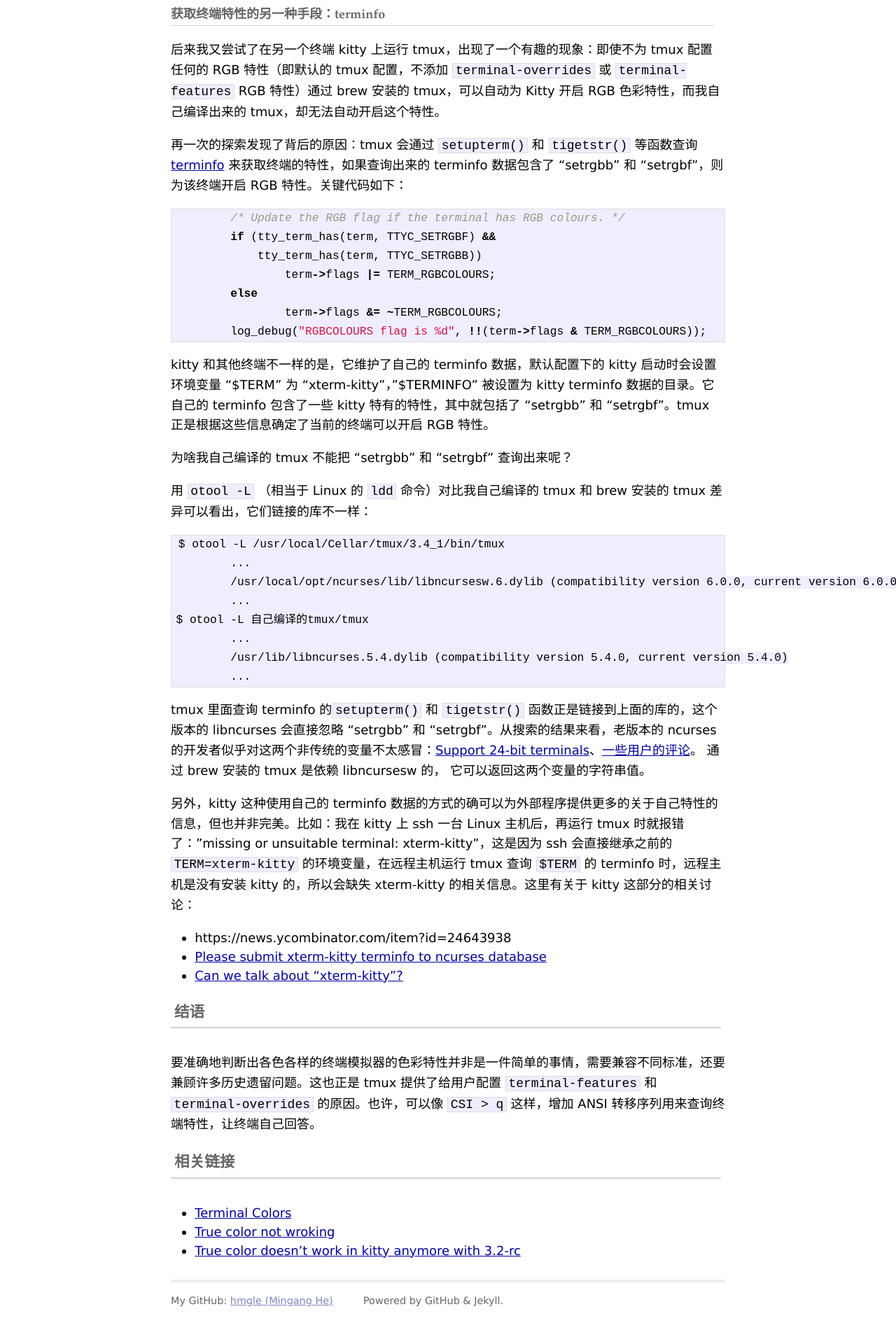
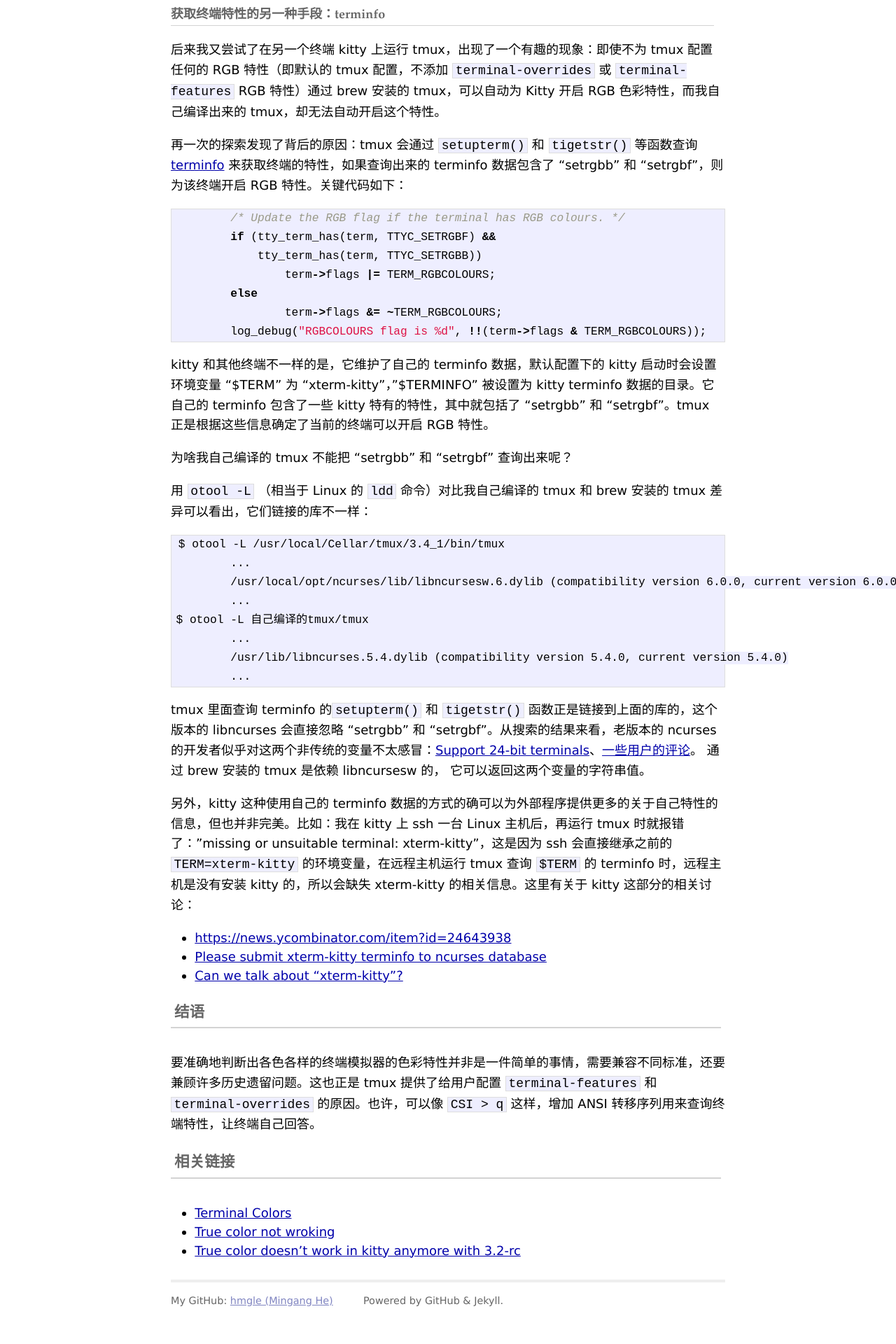
Before and after one commit to hmgle/hmgle.github.com, a Jekyll site: the page built from _posts/2024-05-12-term-color.md, in a window 1280 px wide. Shown: the part 3069-4989 px from the top of the page at 70% size. Built offline with Jekyll 4.4.1, drawn with Linux system fonts in a browser that asks for light colours; comment, search, counter and statistics services are not loaded.

Commit message:
Update: URL

```diff
--- a/_posts/2024-05-12-term-color.md
+++ b/_posts/2024-05-12-term-color.md
@@ -128,7 +128,7 @@
 
 另外，kitty 这种使用自己的 terminfo 数据的方式的确可以为外部程序提供更多的关于自己特性的信息，但也并非完美。比如：我在 kitty 上 ssh 一台 Linux 主机后，再运行 tmux 时就报错了："missing or unsuitable terminal: xterm-kitty"，这是因为 ssh 会直接继承之前的 `TERM=xterm-kitty` 的环境变量，在远程主机运行 tmux 查询 `$TERM` 的 terminfo 时，远程主机是没有安装 kitty 的，所以会缺失 xterm-kitty 的相关信息。这里有关于 kitty 这部分的相关讨论：
 
-- https://news.ycombinator.com/item?id=24643938
+- <https://news.ycombinator.com/item?id=24643938>
 - [Please submit xterm-kitty terminfo to ncurses database](https://github.com/kovidgoyal/kitty/issues/879)
 - [Can we talk about "xterm-kitty"?](https://github.com/kovidgoyal/kitty/discussions/3873)
 
```
